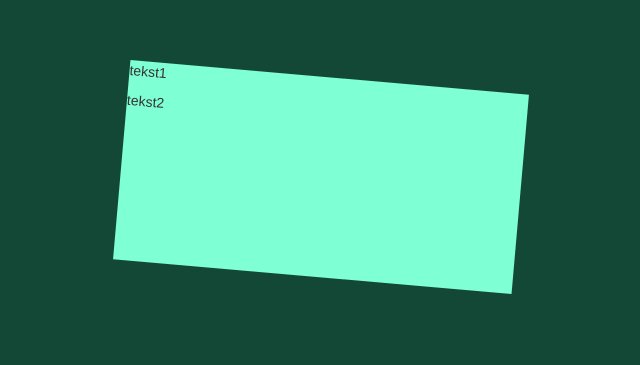
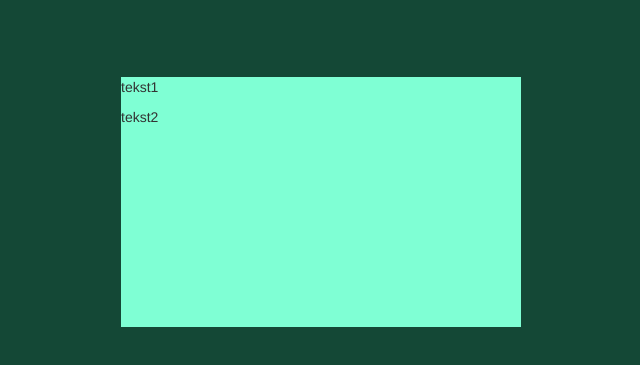
Before and after one commit to milosdjakonovic/jQuery-Transitions, a plain HTML site: page index.html in a window 1280 px wide. Shown: the part 223-588 px from the top of the page, without its empty margins (419-1059 px from the left). Drawn offline with nearby package versions, Linux system fonts and the light colour scheme.

Commit message:
Problems with multple property transitions

```diff
--- a/index.html
+++ b/index.html
@@ -116,13 +116,21 @@
 
 
 
-    $.fn.transition = function(param){
+    $.fn.transition = function(param, ha){
+
+        if(ha===true){
+            // --
+            $(this).css({transition: param, transform:'translate3d(0,0,0)'});
+            return this;
+        }
+
+
         $(this).css({transition: param});
         return this;
     }
     $.fn.to = function(param){
         var $dfrd = $.Deferred();
-        $(this).css(param).one('bsTransitionEnd', function(){
+        $(this).css(param).on('bsTransitionEnd', function(){console.log('found you!')
             $dfrd.resolve();
         });
         return $dfrd;
@@ -136,13 +144,7 @@
 
 $(function(){
 
-
-    $('#cube').transition('all 450ms linear').to({width:'400px'}).done(function(){ console.log('adsdasdasd') });
-
-
-
-
-
+    $('#cube').transition('width 450ms linear, height 2000ms linear', true).to({width:'400px', height:'250px'}).done(function(){ console.log('Transition\'s done...') });
 
 });
 </script>
```
